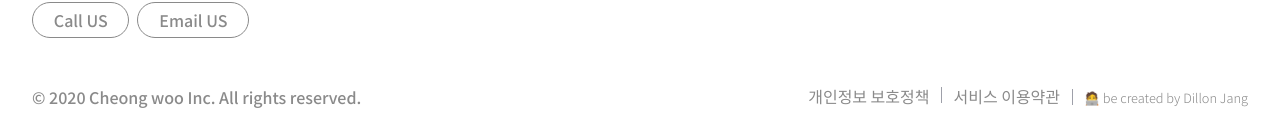
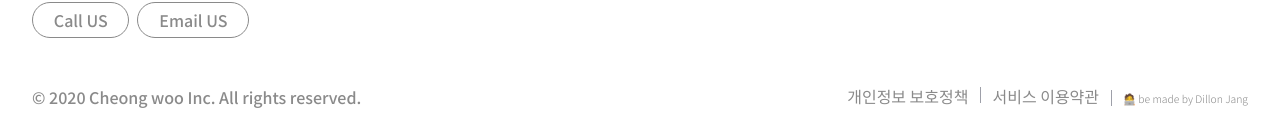
Before and after one commit to DillonMemo/cheong-woo-client, a Next.js app: page / in a window 1280 px wide. Shown: the part 982-1114 px from the top of the page. Built offline with nearby package versions, Linux system fonts and the light colour scheme.

Commit message:
update footer text

```diff
--- a/components/Footer.tsx
+++ b/components/Footer.tsx
@@ -107,8 +107,8 @@ const Footer: React.FC = () => {
             <ul className="links">
               <li>개인정보 보호정책</li>
               <li>서비스 이용약관</li>
-              <li style={{ fontSize: ".8rem" }}>
-                🧑‍💻 be created by Dillon Jang{" "}
+              <li style={{ fontSize: ".65rem" }}>
+                🧑‍💻 be made by Dillon Jang{" "}
               </li>
             </ul>
           </div>
```
